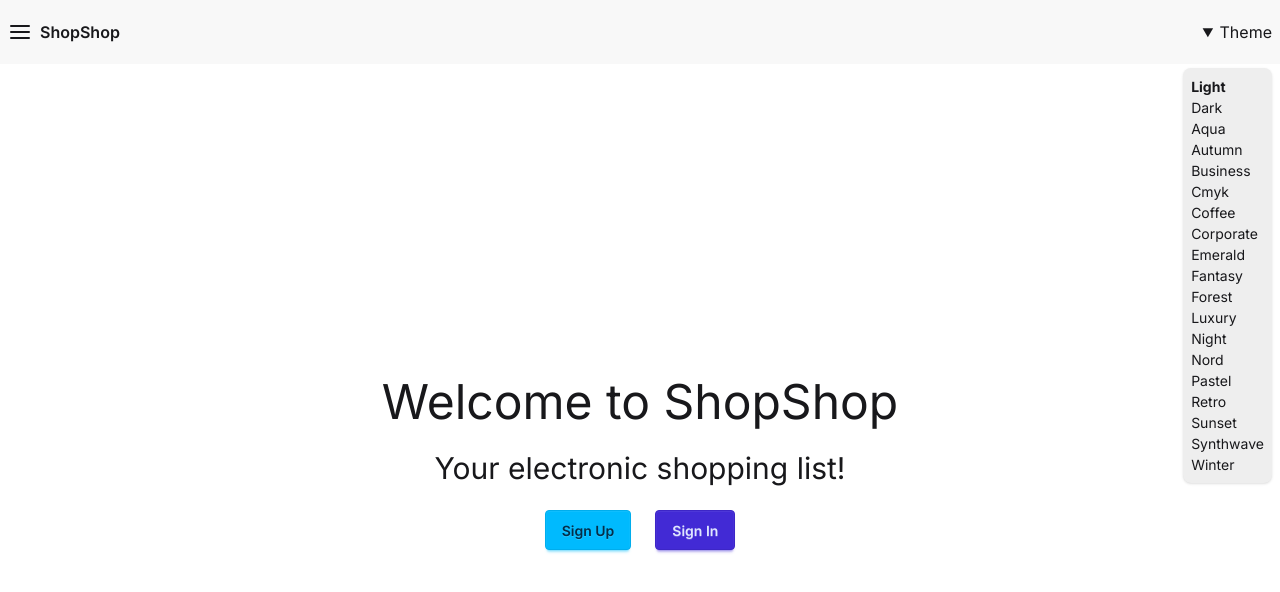
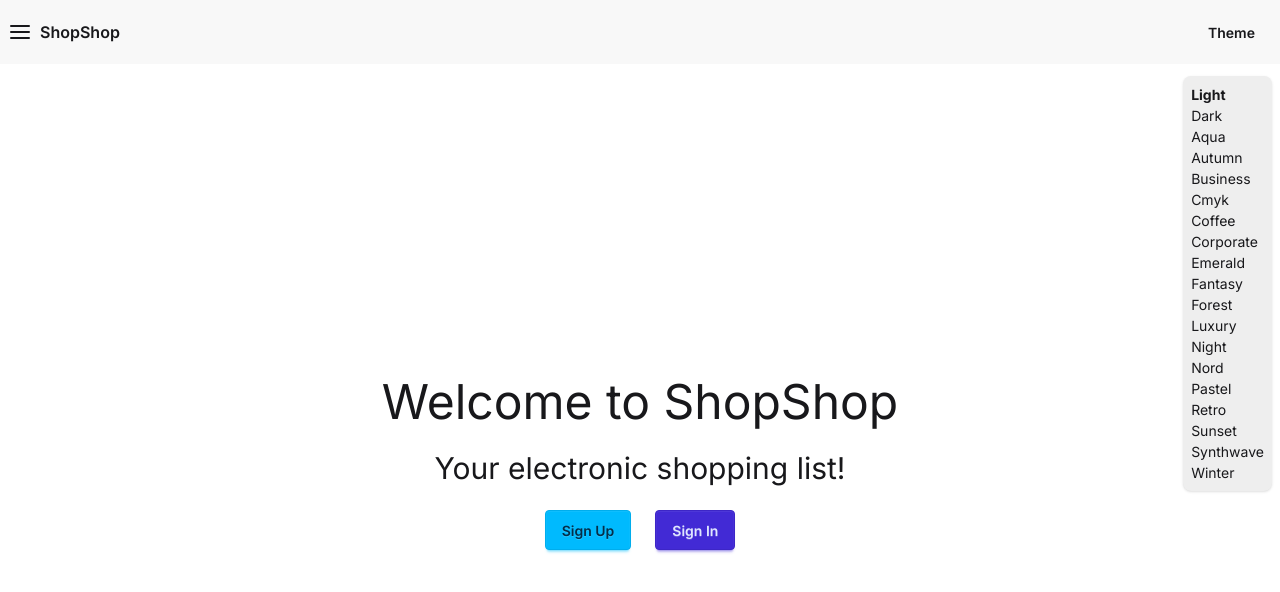
Before and after one commit to craigmcc/shopshop, a Next.js app: page / in a window 1280 px wide. Both pictures are taken after a click on the heading "Theme". Shown: the top 592 px of the page. Built offline with nearby package versions, Linux system fonts and the light colour scheme; no server answers.

Commit message:
Make dropdowns in the header actually buttons. TODO: Seems to screw up display of these if you've clicked a sidebar dropdown.

```diff
--- a/src/components/layout/SignedInMenu.tsx
+++ b/src/components/layout/SignedInMenu.tsx
@@ -27,7 +27,7 @@ export const SignedInMenu = () => {
   return (
     <div className="dropdown dropdown-end">
       <details>
-        <summary>User Options</summary>
+        <summary className="btn btn-ghost">User Options</summary>
         <ul className="menu dropdown-content z-1 mt-6 shadow-sm bg-base-300 rounded-box" tabIndex={0}>
           {CHOICES.map((CHOICE) => (
             <li key={CHOICE.title}>
--- a/src/components/layout/ThemeSwitcher.tsx
+++ b/src/components/layout/ThemeSwitcher.tsx
@@ -28,10 +28,9 @@ export const ThemeSwitcher = () => {
 
   return (
     <div className="dropdown dropdown-end">
-      {/*<div tabIndex={0} role="button" className="btn btn-ghost rounded-btn">Theme</div>*/}
       <details>
-        <summary>Theme</summary>
-        <ul tabIndex={0} className="menu dropdown-content z-1 mt-6 shadow-sm bg-base-300 rounded-box mt-2">
+        <summary className="btn btn-ghost">Theme</summary>
+        <ul tabIndex={0} className="menu dropdown-content z-1 mt-6 shadow-sm bg-base-300 rounded-box">
           {THEMES.map((THEME) => (
             <li
               className={THEME === theme ? "font-bold" : "font-normal"}
```
